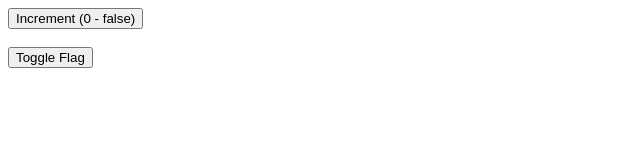
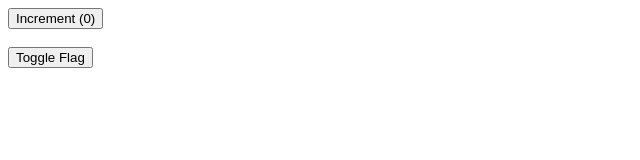
Before and after one commit to Eqwerty/redux-playground, a React (Vite) app: page / in a window 1280 px wide. Shown: the top 160 px of the page, without its empty margins (0-640 px from the left). Built offline with nearby package versions, Linux system fonts and the light colour scheme.

Commit message:
Remove flag dependence in Counter

```diff
--- a/src/counter/Counter.tsx
+++ b/src/counter/Counter.tsx
@@ -1,21 +1,15 @@
 import { useDispatch, useSelector } from "react-redux";
-import { selectFlag } from "../flag/flagSlice";
 import { increment, selectCount } from "./counterSlice";
 
 export function Counter() {
   const dispatch = useDispatch();
 
   const count = useSelector(selectCount);
-  const flag = useSelector(selectFlag);
 
   return (
     <div>
       <button onClick={() => dispatch(increment())}>
-        Increment (
-        <span>
-          {count} - {flag.toString()}
-        </span>
-        )
+        Increment (<span>{count}</span>)
       </button>
     </div>
   );
--- a/src/counter/counterSlice.ts
+++ b/src/counter/counterSlice.ts
@@ -15,10 +15,6 @@ export const counterSlice = createSlice({
 
 export const { increment } = counterSlice.actions;
 
-export const selectCount = (state: RootState): number => {
-  console.log("selectCount called");
-
-  return state.counter.value;
-};
+export const selectCount = (state: RootState): number => state.counter.value;
 
 export default counterSlice.reducer;
```
